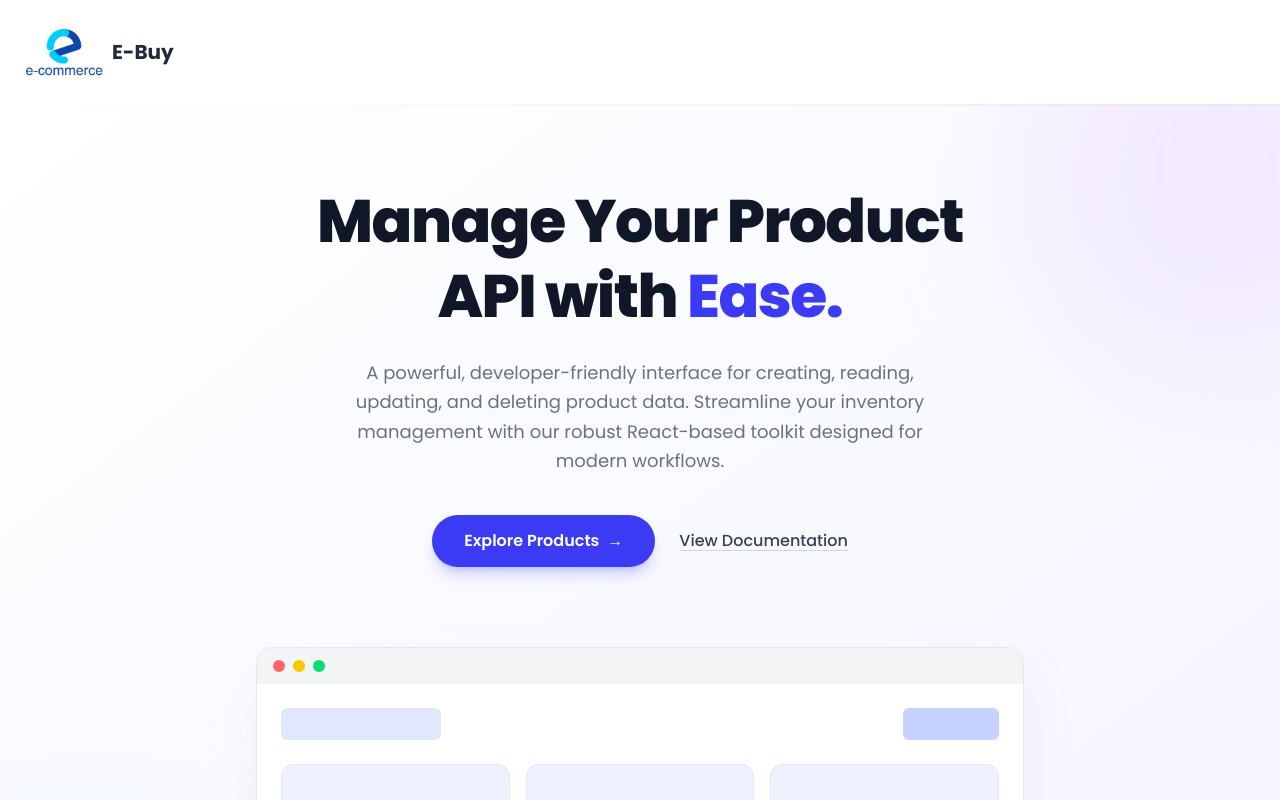
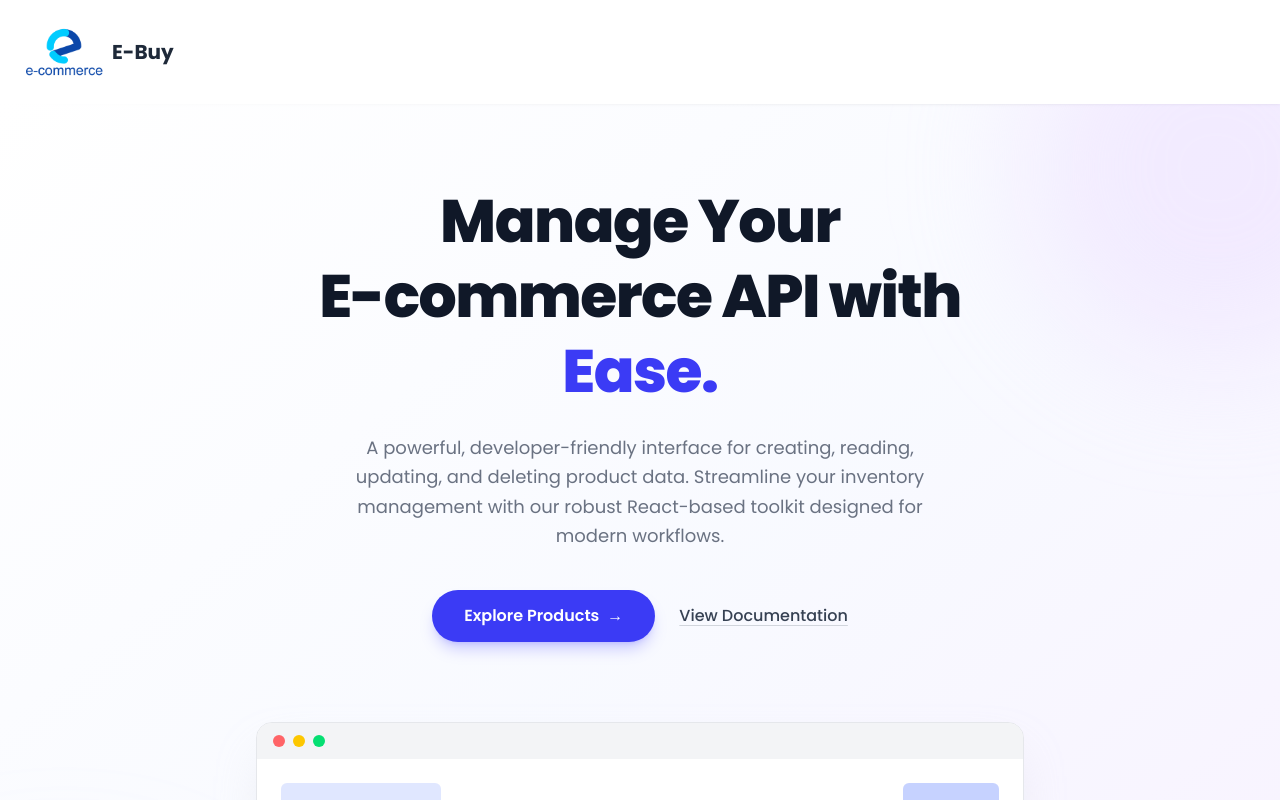
Before and after one commit to Chu29/e-commerce-fe, a React (Vite) app: page / in a window 1280 px wide. Shown: the top 800 px of the page. Built offline with nearby package versions, Linux system fonts and the light colour scheme.

Commit message:
feat: Update Hero component text and add default option to FilterBar

```diff
--- a/src/components/Hero.jsx
+++ b/src/components/Hero.jsx
@@ -10,8 +10,8 @@ const Hero = () => {
       {/* Hero content */}
       <div className="relative z-10 flex flex-col items-center text-center max-w-3xl mx-auto">
         <h1 className="text-5xl sm:text-6xl md:text-6xl font-extrabold leading-tight tracking-tight text-gray-900">
-          Manage Your Product API&nbsp;with{" "}
-          <span className="text-[#3b3bf5]">Ease.</span>
+          Manage Your <br />
+          E-commerce API&nbsp;with <span className="text-[#3b3bf5]">Ease.</span>
         </h1>
 
         <p className="mt-6 max-w-xl text-lg text-gray-500 leading-relaxed">
--- a/src/components/atoms/FilterBar.jsx
+++ b/src/components/atoms/FilterBar.jsx
@@ -14,6 +14,7 @@ const FilterBar = () => {
       id="filter"
       className="rounded-lg border border-gray-200 bg-white px-2 sm:px-3 py-2 text-xs sm:text-sm text-gray-700 outline-none cursor-pointer hover:border-gray-300 transition-colors shrink-0"
     >
+      <option value="">All categories</option>
       {isError ? (
         <option value="">Error loading categories</option>
       ) : isLoading ? (
--- a/src/components/atoms/Logo.jsx
+++ b/src/components/atoms/Logo.jsx
@@ -1,8 +1,10 @@
+import logo from "/logo.png";
+
 const Logo = () => {
   return (
     <div className="text-lg sm:text-xl font-bold text-gray-800 whitespace-nowrap">
       <img
-        src="./logo.png"
+        src={logo}
         alt="E-Buy Logo"
         className="w-12 h-12 sm:w-20 sm:h-20 mr-2 inline-block"
       />
```
